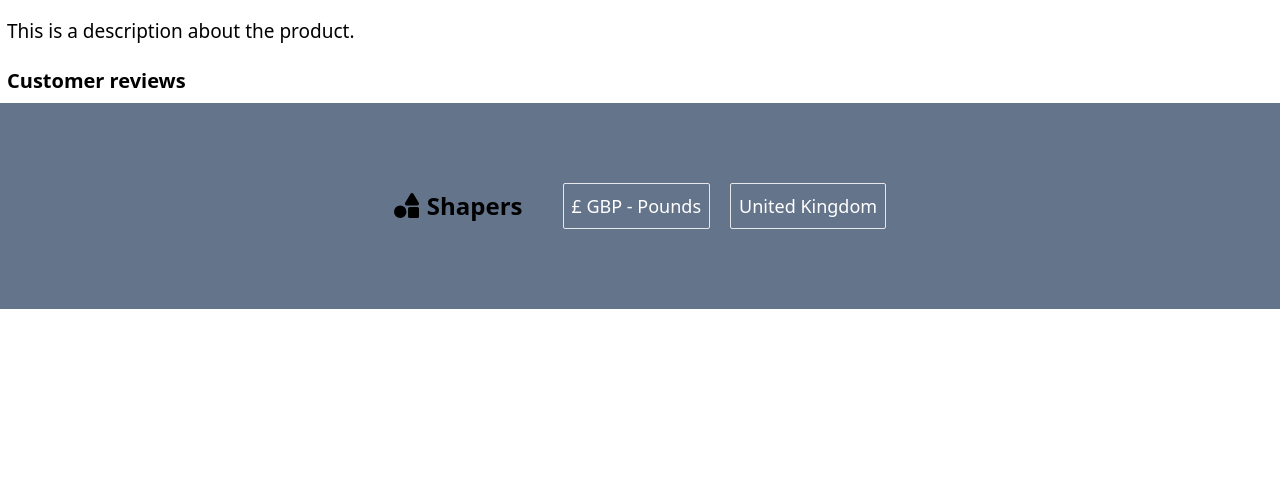
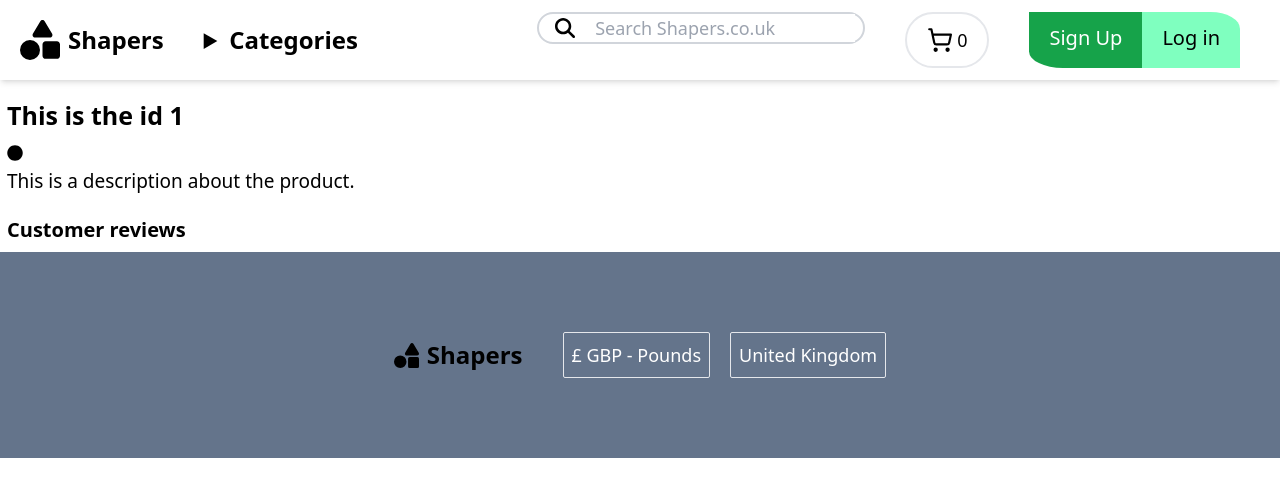
Before and after one commit to JGMundle/shapers-ecommerce, a Next.js app: page /products/1 in a window 1280 px wide. Shown: the top 496 px of the page. Built offline with nearby package versions, Linux system fonts and the light colour scheme.

Commit message:
Conditionally render the nav bar and footer + fix: missing id prop on product card component

```diff
--- a/app/2DShapes/page.tsx
+++ b/app/2DShapes/page.tsx
@@ -8,12 +8,21 @@ import {
   BsHexagonFill,
   BsFillPentagonFill,
 } from "react-icons/bs";
+import { TfiLayoutWidthDefaultAlt } from "react-icons/tfi";
 import ProductCard from "../components/Basket/ProductCard";
 import Footer from "../components/Footer";
 import axios from "axios";
 import { itemData } from "../utils/productdata";
 
-
+export const iconMapObject: { [x: string]: ReactElement } = {
+  triangle: <BsFillTriangleFill />,
+  hexagon: <BsHexagonFill />,
+  pentagon: <BsFillPentagonFill />,
+  circle: <FaCircle />,
+  square: <FaSquare />,
+  diamond: <FaDiamond />,
+  default: <TfiLayoutWidthDefaultAlt />,
+};
 const TwoDShapes = () => {
   const [isLoading, setIsLoading] = useState<boolean>(false);
   const [data, setData] = useState<any[]>([]);
@@ -22,55 +31,36 @@ const TwoDShapes = () => {
   //So that we can store the data of our shopping items with keys and display icons on the scren based on the keys
 
   // [x:string]: ReactElement - Index signature to allow for unlimited new key-value pairs
-  let iconMapObject: { [x: string]: ReactElement } = {
-    triangle: <BsFillTriangleFill />,
-    hexagon: <BsHexagonFill />,
-    pentagon: <BsFillPentagonFill />,
-    circle: <FaCircle />,
-    square: <FaSquare />,
-    diamond: <FaDiamond />,
-  };
 
+  // const getItems = async () => {
+  //   try {
+  //     setIsLoading(true);
+  //     const response = await axios.get(
+  //       "https://jsonplaceholder.typicode.com/users"
+  //     );
+  //     if (response.status === 400) {
+  //       console.log("Error in attemping to extract data from backend source");
+  //     }
+  //     const data = await response.data;
+  //     setData(data);
+  //     return;
+  //   } catch (error) {
+  //     if (error instanceof Error) {
+  //       console.error("Error: ", error.message);
+  //     }
+  //   } finally {
+  //     setIsLoading(false);
+  //   }
+  // };
 
-
-  const getItems = async () => {
-    try {
-      setIsLoading(true);
-      const response = await axios.get(
-        "https://jsonplaceholder.typicode.com/users"
-      );
-      if (response.status === 400) {
-        console.log("Error in attemping to extract data from backend source");
-      }
-      const data = await response.data;
-      setData(data);
-      return;
-    } catch (error) {
-      if (error instanceof Error) {
-        console.error("Error: ", error.message);
-      }
-    } finally {
-      setIsLoading(false);
-    }
-  };
-
-  useEffect(() => {
-    getItems();
-  }, []);
+  // useEffect(() => {
+  //   getItems();
+  // }, []);
 
   return (
     <div>
       <h1 className="text-7xl font-bold my-20 ml-10">2D Shapers</h1>
       <div className="grid grid-cols-3 gap-3">
-        {data.map((item, index) => (
-          <ProductCard
-            key={index}
-            name={item.name as string}
-            category={item.username as string}
-            price={100}
-            icon={iconMapObject[item.icon ? item.icon : "triangle"]}
-          />
-        ))}
 
         {itemData.map((item, index) => (
           <ProductCard
@@ -78,59 +68,11 @@ const TwoDShapes = () => {
             name={item.shape as string}
             category={item.category as string}
             price={item.price}
-            icon={iconMapObject[item.icon ? item.icon : "Shapers"]}
+            icon={iconMapObject[item.icon ? item.icon : "default"]}
+            id={String(item.id)}
           />
         ))}
-
-        {/* Square */}
-        {/* <ProductCard
-            itemName="Square"
-            category="2D Shapes"
-            price={3}
-            icon={<FaSquare size={190} />}
-          /> */}
-
-        {/* Triangle */}
-        {/* <ProductCard
-            itemName="Triangle"
-            category="2D Shapes"
-            price={2}
-            icon={<BsFillTriangleFill size={190} />}
-          /> */}
-
-        {/* Circle */}
-        {/* <ProductCard
-            itemName="Circle"
-            category="2D Shapes"
-            price={1}
-            icon={<FaCircle size={190} />}
-          /> */}
-      </div>
-      <div className="grid grid-cols-3 gap-3 mt-20 ml-28 mb-24">
-        {/* Hexagon */}
-        {/* <ProductCard
-          itemName="Hexagon"
-          category="2D Shapes"
-          price={6}
-          icon={<BsHexagonFill size={190} />}
-        /> */}
-
-        {/* Pentagon */}
-        {/* <ProductCard
-          itemName="Pentagon"
-          category="2D Shapes"
-          price={5}
-          icon={<BsFillPentagonFill size={180} />} /> */}
-
-        {/* Diamond */}
-        {/* <ProductCard
-        itemName="Diamond"
-        category="2D Shapes"
-        price={4}
-        icon={<FaDiamond size={190}/>}/> */}
-      </div>
-
-      <Footer />
+        </div>
     </div>
   );
 };
--- /dev/null
+++ b/app/MainComponent.tsx
@@ -0,0 +1,26 @@
+"use client";
+import React, { ReactNode } from "react";
+import { usePathname } from "next/navigation";
+import NavBar from "./components/NavBar";
+import Footer from "./components/Footer";
+
+interface Props {
+  children: ReactNode;
+}
+
+const HIDDEN_PATHS = ["/signon/signup", "/signon/login"];
+
+const MainComponent = ({ children }: Props) => {
+  const pathname = usePathname();
+  const hideLayout =
+    HIDDEN_PATHS.includes(pathname)
+  return (
+    <>
+      {!hideLayout && <NavBar />}
+      <main>{children}</main>
+      {!hideLayout && <Footer />}
+    </>
+  );
+};
+
+export default MainComponent;
--- a/app/components/SearchBar/SearchBar.tsx
+++ b/app/components/SearchBar/SearchBar.tsx
@@ -1,8 +1,10 @@
 "use client";
 import config from "@/app/config/config";
 import { itemData } from "@/app/utils/productdata";
+import Link from "next/link";
 import React, { ChangeEvent, useState } from "react";
 import { FaMagnifyingGlass } from "react-icons/fa6";
+
 
 const SearchBar = () => {
   const [searchInput, setSearchInput] = useState<string>("");
@@ -19,10 +21,13 @@ const SearchBar = () => {
   };
 
   const handleSearch = (e: ChangeEvent<HTMLInputElement>) => {
-    setSearchInput(e.target.value);
+    setSearchInput(e.target.value.toLowerCase());
+
     let result = itemData.filter((item) =>
-      (item.shape.toLowerCase()).includes(e.target.value ? e.target.value.toLowerCase() : e.target.value )
-    );
+      (item.shape.toLowerCase()).includes(e.target.value)
+    ).map((item, _) => {
+        return {...item, shape: item.shape.toLowerCase()}
+    })
     setChoices(result);
     console.log(result);
     console.log(choices);
@@ -47,9 +52,30 @@ const SearchBar = () => {
         <div className="w-52 border rounded-sm absolute">
           <ul>
             {choices.map((item, index) => (
-              <li className={`border ${item.shape.includes(searchInput[0]) && "font-bold"}`} key={index}>
-                    {item.shape}
-              </li>
+              <Link key={index} href={`${config.PROD_URL}/products/${item.id}`}>
+                <li
+                  className={`border ${
+                    item.shape.toLowerCase().includes(searchInput[0]) &&
+                    "font-bold"
+                  }`}
+                  key={index}
+                >
+                  <p>
+                    {item.shape.split("").map((letter, index) => (
+                      <span
+                        key={index}
+                        style={{
+                          fontWeight: searchInput.includes(letter)
+                            ? "bold"
+                            : "normal",
+                        }}
+                      >
+                        {letter}
+                      </span>
+                    ))}
+                  </p>
+                </li>
+              </Link>
             ))}
           </ul>
         </div>
--- a/app/config/config.ts
+++ b/app/config/config.ts
@@ -1,6 +1,7 @@
 
 export default {
   BASE_DEV_URL: "http://localhost:4000/api/v1",
-  TEST_DEV_URL: "http://192.168.1.87:3000/api/v1/users/usersignup",
-  SEMANTIC_SEARCH_ITEM_LIMIT: 10
+  TEST_DEV_URL: "http://192.168.1.87:3000/api/v1/users/usersignp",
+  SEMANTIC_SEARCH_ITEM_LIMIT: 10,
+  PROD_URL: "http://192.168.1.226:3000/",
 };
--- a/app/layout.tsx
+++ b/app/layout.tsx
@@ -2,6 +2,8 @@ import type { Metadata } from "next";
 import { Geist, Geist_Mono } from "next/font/google";
 import "./globals.css";
 import Footer from "./components/Footer";
+import NavBar from "./components/NavBar";
+import MainComponent from "./MainComponent";
 
 const geistSans = Geist({
   variable: "--font-geist-sans",
@@ -28,8 +30,7 @@ export default function RootLayout({
       <body
         className={`${geistSans.variable} ${geistMono.variable} antialiased`}
       >
-        {children}
-        <Footer/>
+        <MainComponent>{children}</MainComponent>
       </body>
     </html>
   );
--- a/app/navBarWrapper.tsx
+++ b/app/navBarWrapper.tsx
@@ -1,6 +1,6 @@
 "use client"
 import NavBar from "./components/NavBar"
-import { useNavBar } from "@/hooks/useNavBar"
+// import { useNavBar } from "@/hooks/useNavBar"
 
 const NavBarWrapper: React.FC = () => {
     const showNavBar = useNavBar();
--- a/app/page.tsx
+++ b/app/page.tsx
@@ -17,7 +17,6 @@ import RecommendedCard from "./components/Basket/RecommendedCard";
 export default function Home() {
   return (
     <div>
-      <NavBar />
       <main className="p-16">
         <h1 className="text-green-600 text-4xl font-bold">
           Recommended Products
--- a/app/products/[id]/page.tsx
+++ b/app/products/[id]/page.tsx
@@ -1,6 +1,11 @@
 'use client'
+import { iconMapObject } from '@/app/2DShapes/page';
+import { itemData } from '@/app/utils/productdata';
 import React from 'react'
 import { FaShoppingBag } from "react-icons/fa";
+import { useParams } from 'next/navigation';
+
+
 
 const page = () => {
   // Styles
@@ -19,19 +24,28 @@ const page = () => {
     },
   };
 
+  function returnIconName(id: string | number): string | undefined {
+      return itemData.find((shape) => shape.id === id)?.icon
+  }
 
+  const params = useParams()
+  const id = params.id as string
+
+  function getIcon() {
+
+    const icon = returnIconName(Number(id))
+    if(typeof icon !== "undefined") {
+      return iconMapObject[icon]
+    }
+  }
 
   return (
     <div style={{ borderColor: "blue", padding: 7 }}>
 
       {/* Item and Image */}
       <h1 style={{ fontWeight: "600", fontSize: 25, marginBlock: 10 }}>
-        {/* {String(itemData.name)} */}
+          <p>This is the id {id}</p>
       </h1>
-      {/* <Image
-        source={Number(itemData.url)}
-        style={{ width: 400, height: 400 }}
-      /> */}
 
       {/* Price */}
       <div>
@@ -44,6 +58,9 @@ const page = () => {
       </div> */}
 
       {/* Description */}
+      <div>
+        {getIcon()}
+      </div>
 
       <h1 style={{ marginTop: 6, fontSize: 19 }}>
         This is a description about the product.
@@ -57,4 +74,4 @@ const page = () => {
   );
 }
 
-export default page
+export default page;
--- a/app/utils/productdata.ts
+++ b/app/utils/productdata.ts
@@ -1,15 +1,32 @@
-
-
-
-
-
-
-
- export const itemData = [
-   { shape: "Circle", category: "2D Shapes", price: 1, icon: "circle" },
-   { shape: "Square", category: "2D Shapes", price: 2, icon: "square" },
-   { shape: "Triangle", category: "2D Shapes", price: 3, icon: "triangle" },
-   { shape: "Diamond", category: "2D Shapes", price: 4, icon: "diamond" },
-   { shape: "Pentagon", category: "2D Shapes", price: 5, icon: "pentagon" },
-   { shape: "Hexagon", category: "2D Shapes", price: 6, icon: "hexagon" },
- ];
+export const itemData = [
+  { id: 1, shape: "Circle", category: "2D Shapes", price: 1, icon: "circle" },
+  { id: 2, shape: "Square", category: "2D Shapes", price: 2, icon: "square" },
+  {
+    id: 3,
+    shape: "Triangle",
+    category: "2D Shapes",
+    price: 3,
+    icon: "triangle",
+  },
+  {
+    id: 4,
+    shape: "Diamond",
+    category: "2D Shapes",
+    price: 4,
+    icon: "diamond",
+  },
+  {
+    id: 5,
+    shape: "Pentagon",
+    category: "2D Shapes",
+    price: 5,
+    icon: "pentagon",
+  },
+  {
+    id: 6,
+    shape: "Hexagon",
+    category: "2D Shapes",
+    price: 6,
+    icon: "hexagon",
+  },
+];
```
